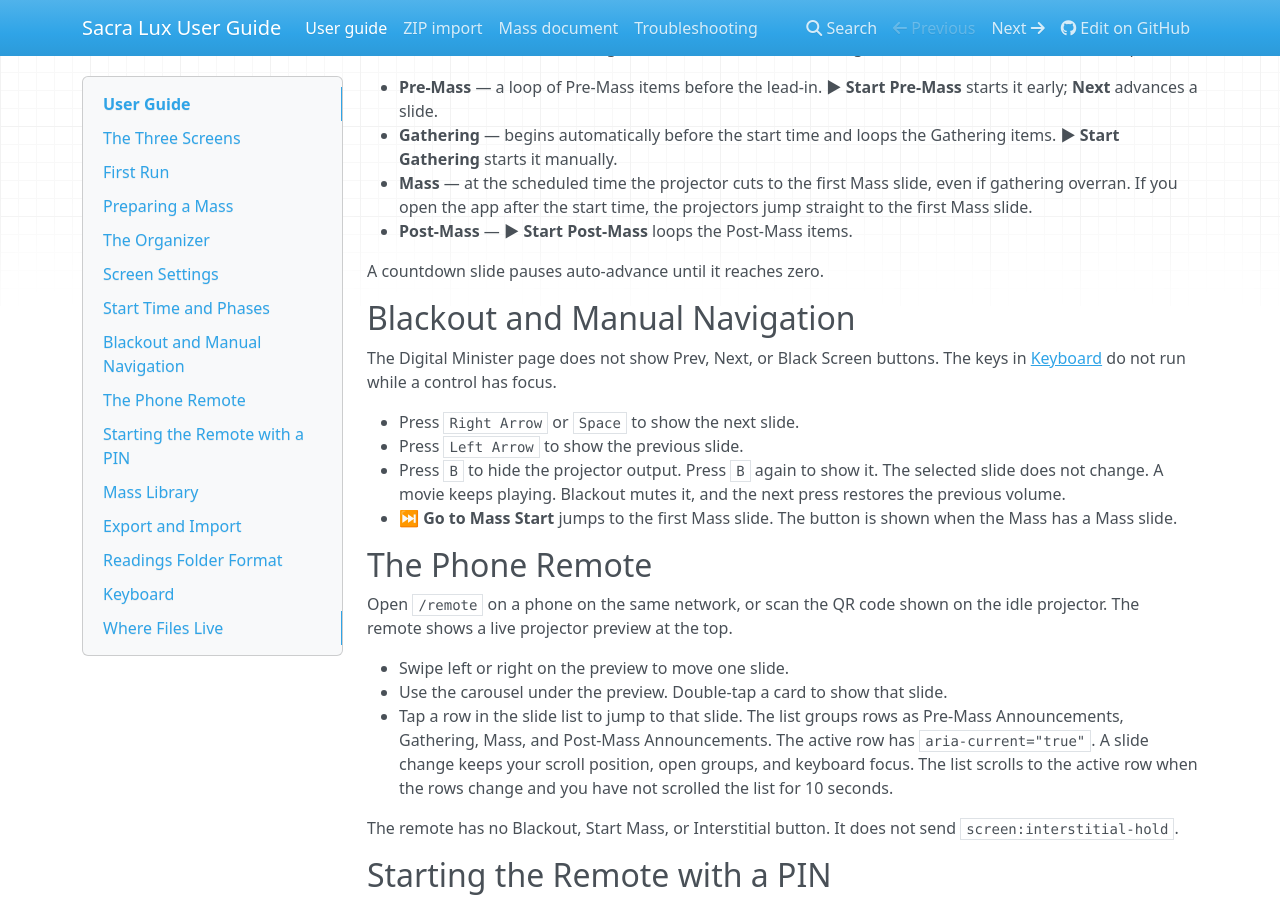
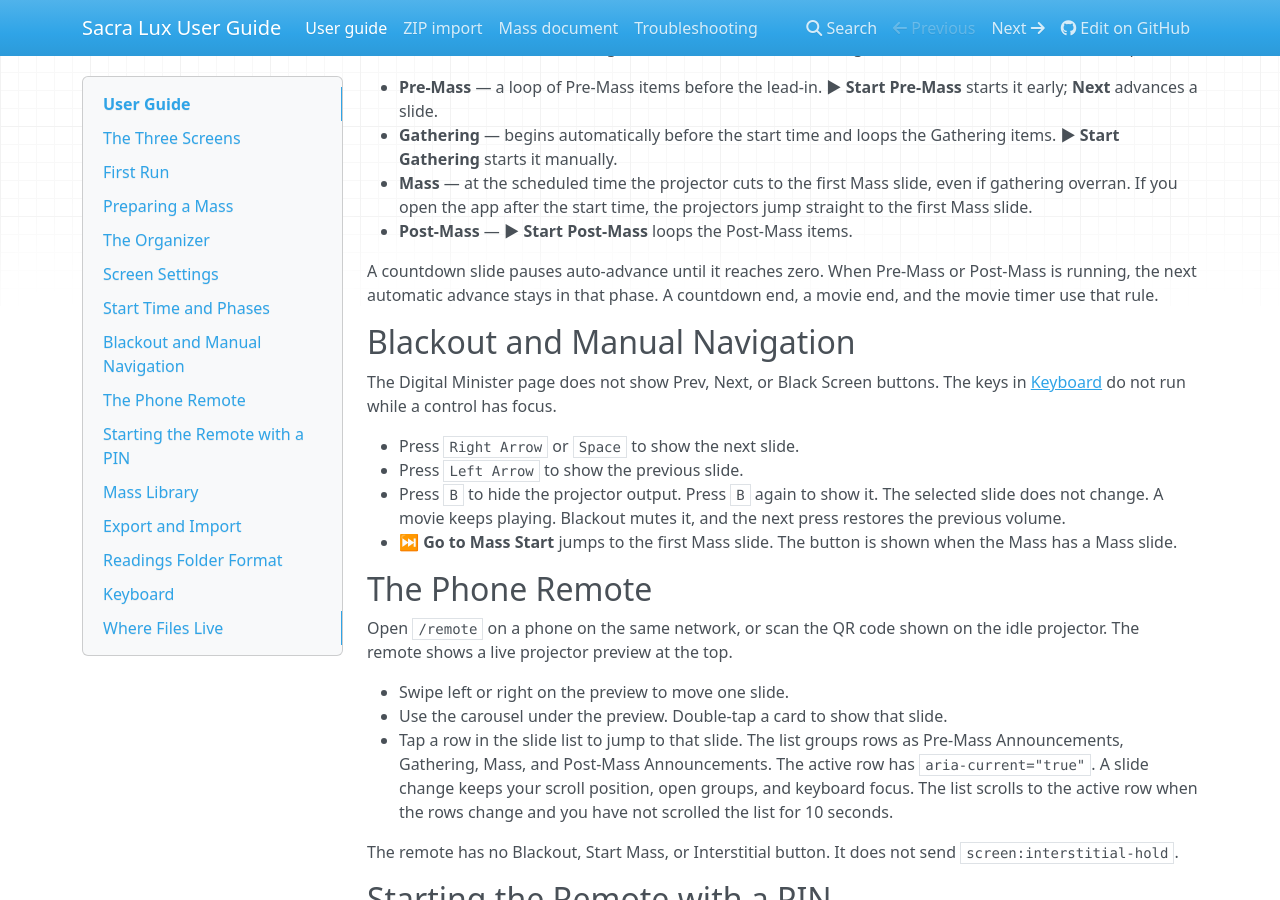
Before and after one commit to Saint-Therese-Of-Lisieux-Parish/sacra_lux, an MkDocs documentation site: the page built from docs/user-guide.md, in a window 1280 px wide and 900 px high, scrolled down 3697 px. Built offline with MkDocs 1.6.1, drawn with Linux system fonts in a browser that asks for light colours; nearby versions of some CDN libraries.

Commit message:
docs(user-guide): state that phase advance stays in the phase
Why: advanceFromCurrentSlide uses getPhaseLoopNextIndex while Pre-Mass or Post-Mass is running. A countdown end, a movie end, and the movie timer call that function. The docs said a passed countdown advances to the next slide.

What: The user guide and the session countdown field now say that advance stays in the running phase.

Files:
- modified: docs/user-guide.md
- modified: docs/data_models.md

Verified against: sacra-lux/src/server.js (advanceFromCurrentSlide, getPhaseLoopNextIndex)

Refs #605

```diff
--- a/docs/user-guide.md
+++ b/docs/user-guide.md
@@ -170,6 +170,8 @@
 - **Post-Mass** — **▶ Start Post-Mass** loops the Post-Mass items.
 
 A countdown slide pauses auto-advance until it reaches zero.
+When Pre-Mass or Post-Mass is running, the next automatic advance stays in that phase.
+A countdown end, a movie end, and the movie timer use that rule.
 
 ## Blackout and Manual Navigation
 
```
Also changed, not shown: docs/data_models.md (+1 -1 lines).
